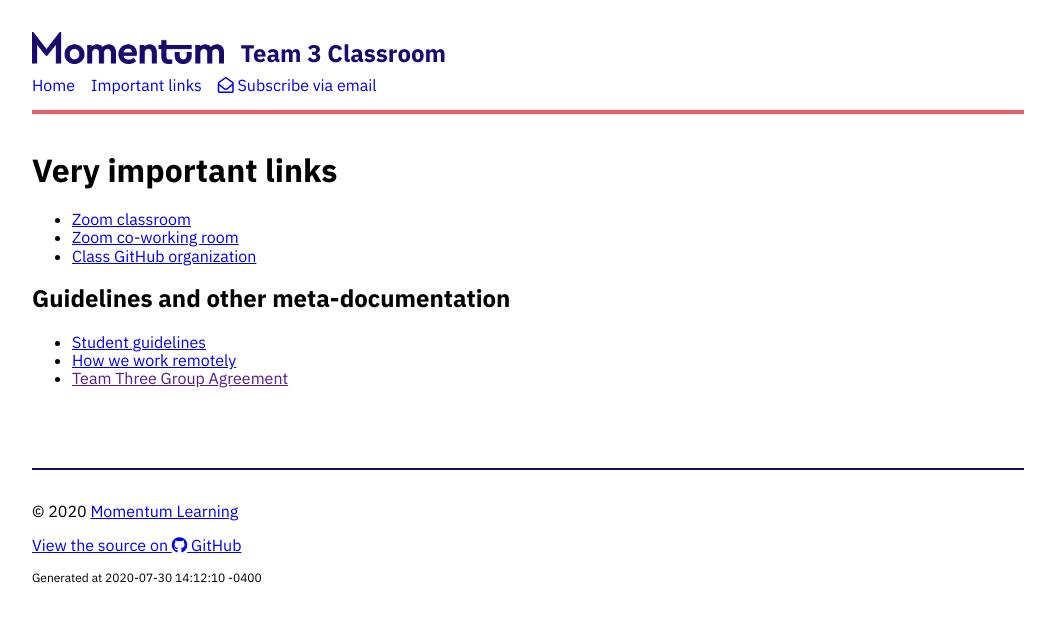
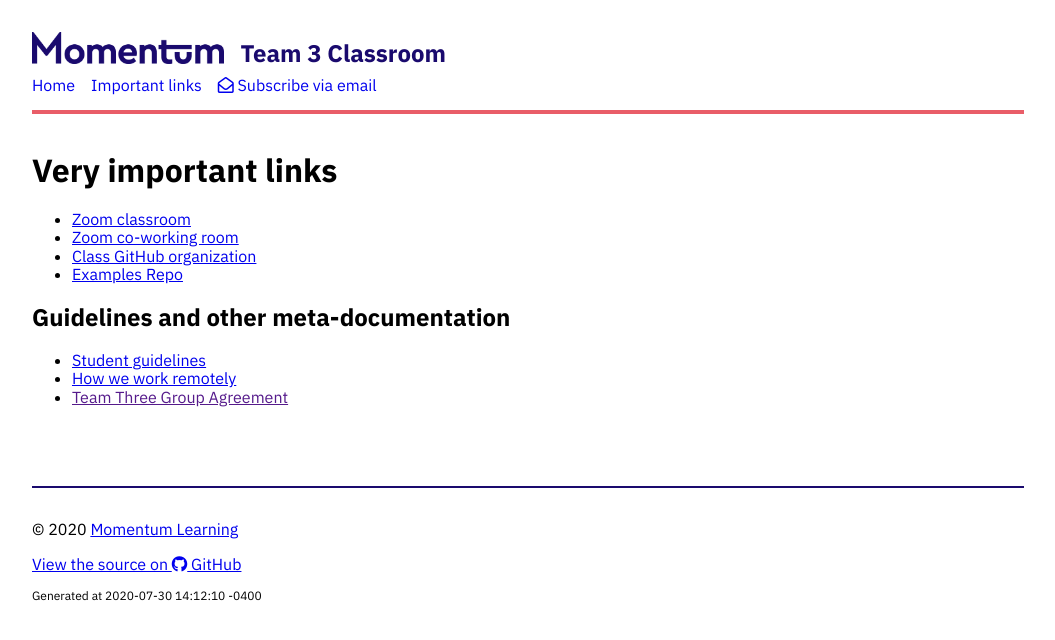
Before and after one commit to momentum-team-3/momentum-team-3.github.io, a Jekyll site: the page built from links.md, in a window 1280 px wide. Shown: the top 640 px of the page, without its empty margins (112-1167 px from the left). Built offline with Jekyll 4.4.1, drawn with Linux system fonts in a browser that asks for light colours; nearby versions of some CDN libraries.

Commit message:
added examples

```diff
--- a/links.md
+++ b/links.md
@@ -9,7 +9,7 @@ layout: default
 - [Zoom classroom](https://us02web.zoom.us/j/82176186115)
 - [Zoom co-working room](https://us02web.zoom.us/j/705824048?pwd=Zk55dFpXa09jNGcvS2UramRNRkxyZz09)
 - [Class GitHub organization](https://github.com/momentum-team-3)
-
+- [Examples Repo](https://github.com/momentum-team-3/examples)
 
 ## Guidelines and other meta-documentation
 
```
